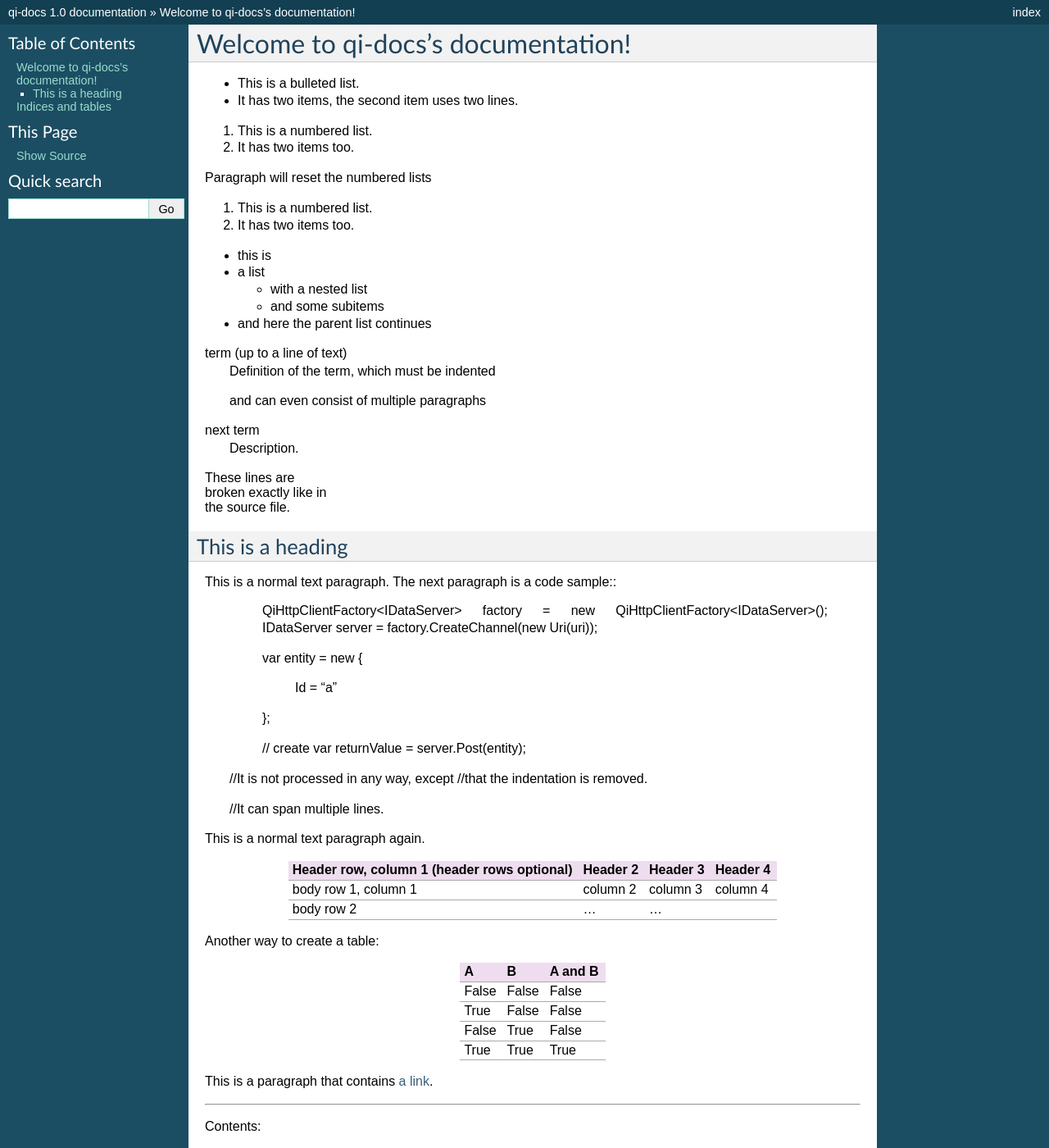
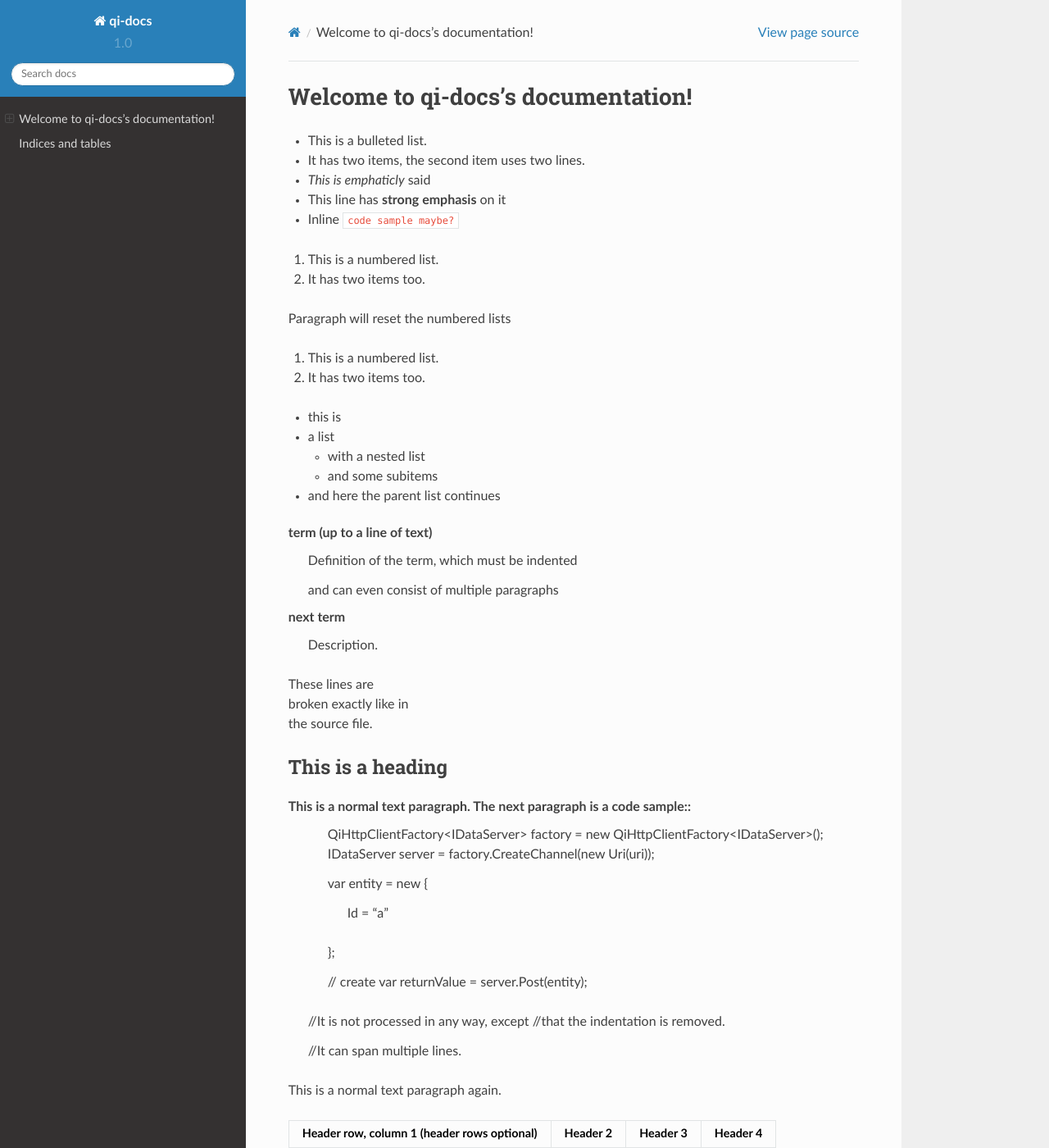
Before and after one commit to chad-at-osisoft/Qi-docs-rst, a Sphinx documentation site: the page built from source/index.rst, in a window 1280 px wide and 1400 px high. Shown: the whole window at 82% size. Built offline with Sphinx 7.4.7 and the Read the Docs theme 2.0.0, drawn with Linux system fonts in a browser that asks for light colours; some of the changed text lies outside the part shown.

Commit message:
Inline markup examples.  Changed html_theme to sphinx_rtd_theme.

```diff
--- a/source/conf.py
+++ b/source/conf.py
@@ -110,7 +110,7 @@ todo_include_todos = False
 
 # The theme to use for HTML and HTML Help pages.  See the documentation for
 # a list of builtin themes.
-html_theme = 'classic'
+html_theme = 'sphinx_rtd_theme'
 
 # Theme options are theme-specific and customize the look and feel of a theme
 # further.  For a list of options available for each theme, see the
--- a/source/index.rst
+++ b/source/index.rst
@@ -18,6 +18,9 @@ Welcome to qi-docs's documentation!
 * This is a bulleted list.
 * It has two items, the second
   item uses two lines.
+* *This is emphaticly* said
+* This line has **strong emphasis** on it
+* Inline ``code sample maybe?``
 
 1. This is a numbered list.
 2. It has two items too.
```
